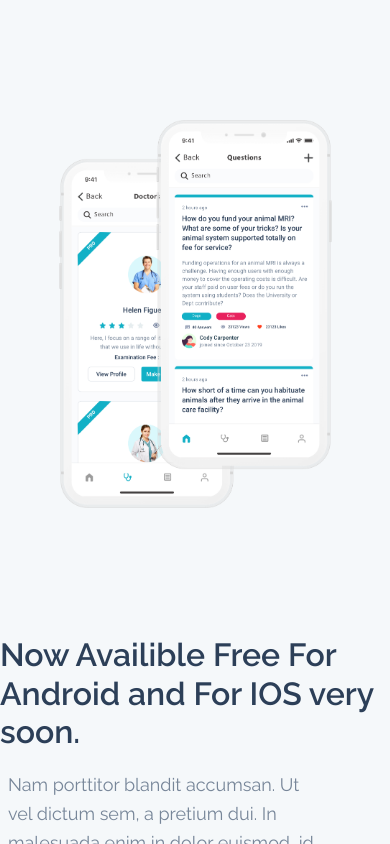
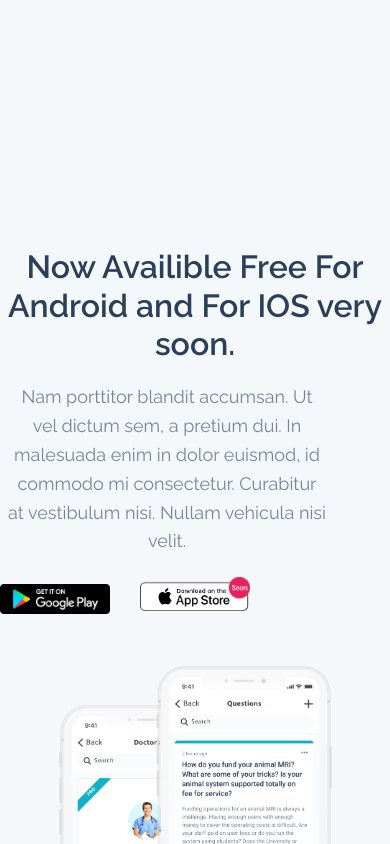
Before and after one commit to eng-mahmoud-adel/Zoorest-React.js, a React (Create React App) app: page / in a window 390 px wide. Shown: the part 1040-1884 px from the top of the page. Built offline with nearby package versions, Linux system fonts and the light colour scheme; no server answers.

Commit message:
adjusting responsive in download-section in homepage https://trello.com/c/FGK2BmVx/

```diff
--- a/src/pages/Home/DownloadAppSection.jsx
+++ b/src/pages/Home/DownloadAppSection.jsx
@@ -8,14 +8,14 @@ const DownloadAppSection = (props) => {
     const {downloadData} = props;
     return (
         <div className="row">
-            <div className="image-section col-md-6">
+            <div className="image-section col-md-6 order-md-1 order-2">
                 {/*todo mock-up image needs to be smaller little smaller maxWidth: "80%" masalan*/}
                 <LazyLoad unmountIfInvisible={true} once={true}
                           placeholder={<h5 className="lazy loading">loading...</h5>}>
                     <img src={DownloadImage} alt="" className="img-fluid"/>
                 </LazyLoad>
             </div>
-            <div className="col-md-6 wrap-section">
+            <div className="col-md-6 wrap-section order-md-2 order-1 text-center text-md-left mb-5">
                 <h1 className="title font-weight-bold">{downloadData.title}</h1>
                 <div className="wrapper">
                     <p className="desc">{downloadData.description}</p>
```
